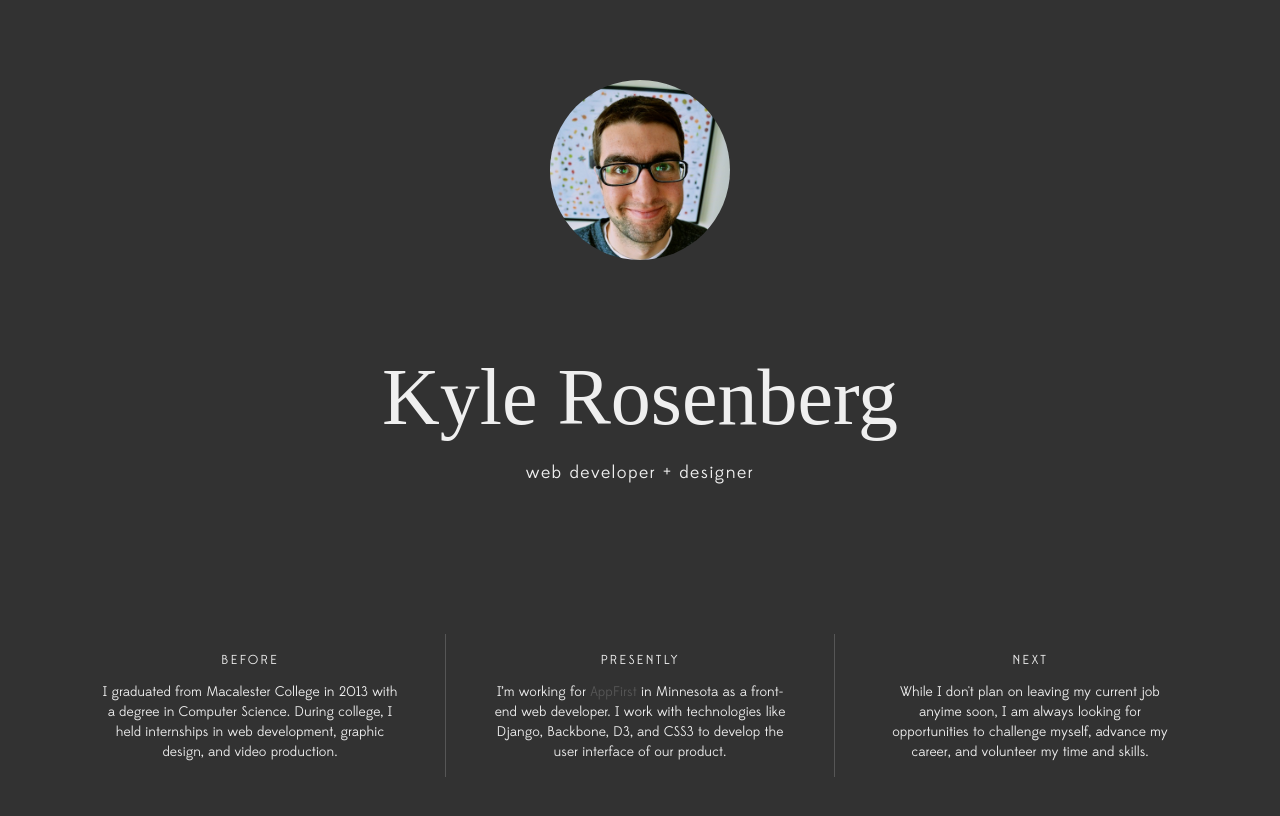
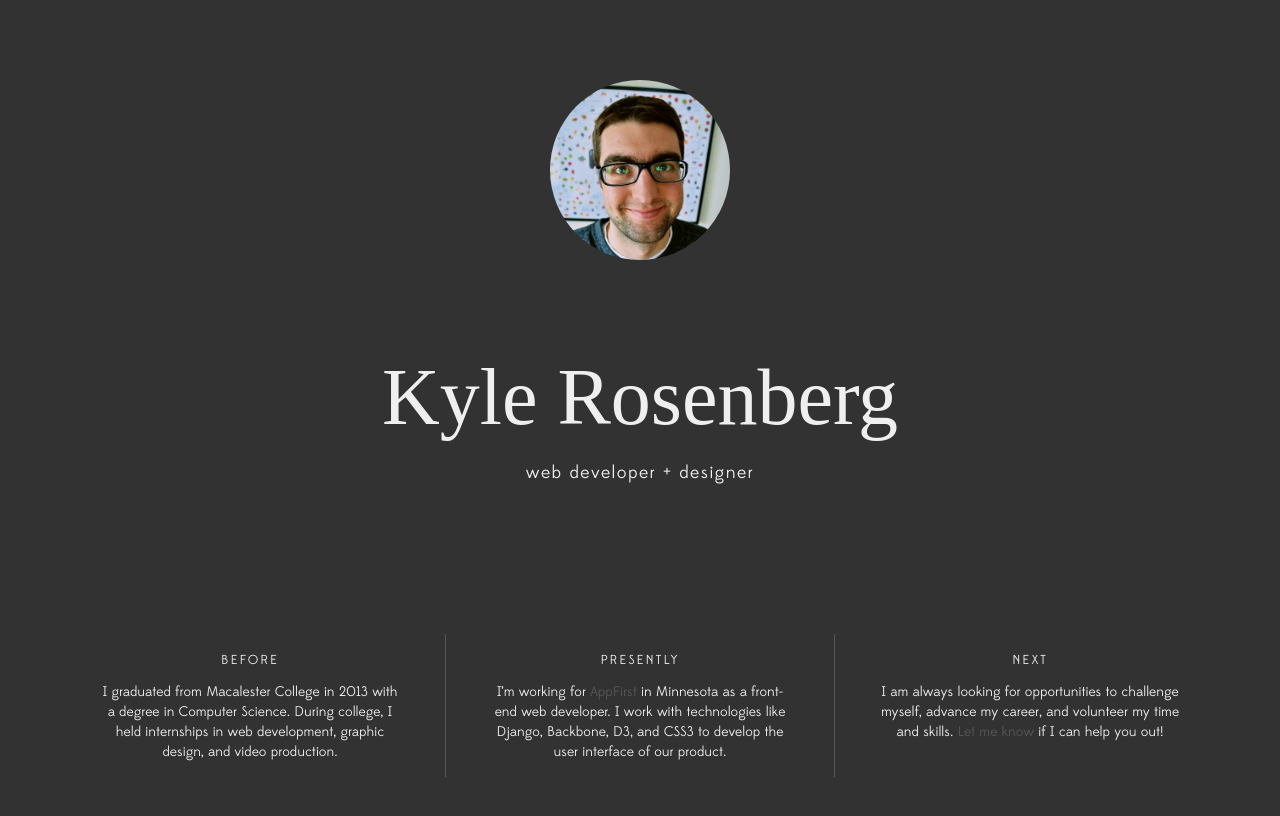
Before and after one commit to krosenberg/kylerosenberg.com, a Jekyll site: the page built from index.html, in a window 1280 px wide. Shown: the top 816 px of the page. Built offline with Jekyll 4.4.1, drawn with Linux system fonts in a browser that asks for light colours; nearby versions of some CDN libraries; some web fonts are replaced; Markdown is read by kramdown in place of the engine named in the settings.

Commit message:
changed text content

```diff
--- a/_layouts/default.html
+++ b/_layouts/default.html
@@ -46,7 +46,7 @@
         <div class="col-sm-4 info-item">
           <h3>next</h3>
           <p>
-            While I don't plan on leaving my current job anyime soon, I am always looking for opportunities to challenge myself, advance my career, and volunteer my time and skills.
+            I am always looking for opportunities to challenge myself, advance my career, and volunteer my time and skills. <a href="mailto:kyle.rosenberg@gmail.com">Let me know</a> if I can help you out!
           </p>
         </div>
 
```
